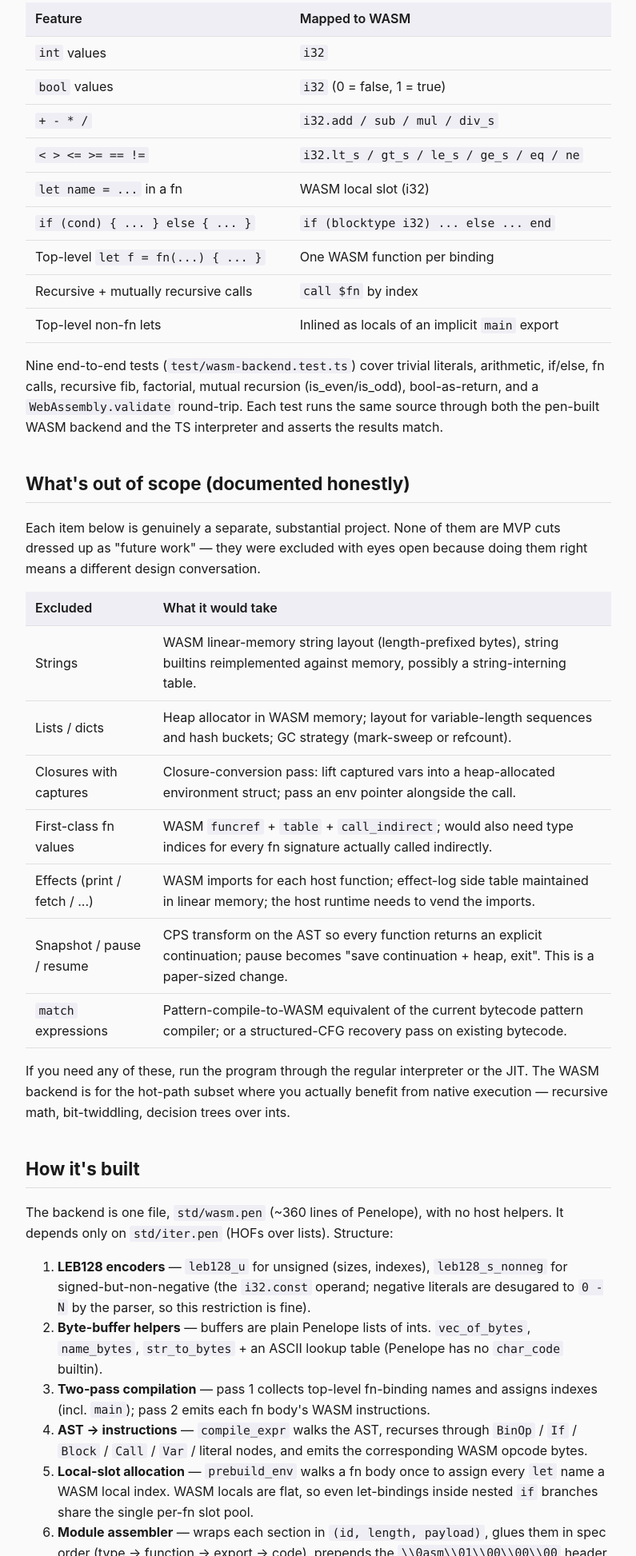
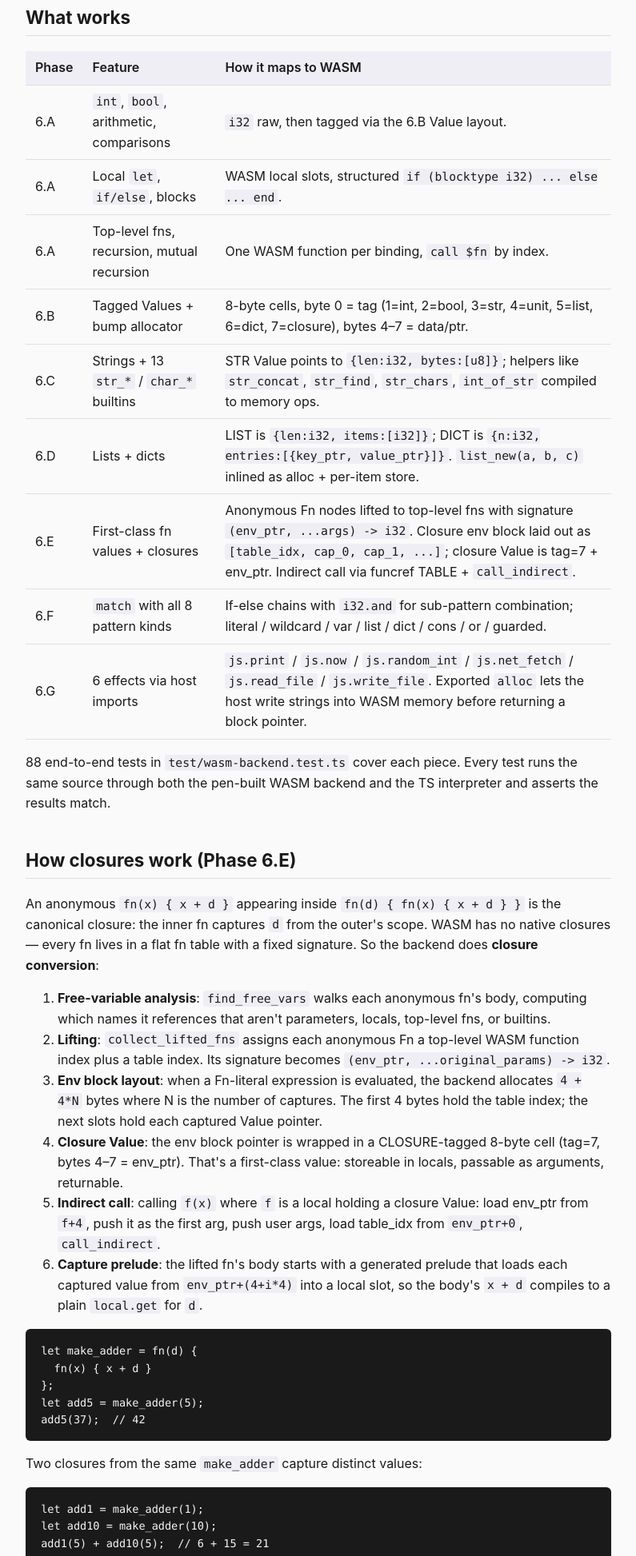
Before and after one commit to airingursb/Penelope, a website: page docs-site/wasm.html in a window 1280 px wide. Shown: the part 854-2800 px from the top of the page at 80% size, without its empty margins (242-1037 px from the left). Drawn offline with Linux system fonts and the light colour scheme.

Commit message:
docs(wasm): catch up site to Phase 6.A through 6.G + 6.E closures
The wasm.html page was frozen at Phase 6.A — int-only subset. Rewrite
it to reflect what actually works now: 88 tests, tagged Values, strings,
lists, dicts, closures, match, and 6 host effects.

Document closures honestly: how lifting works, env block layout, the
indirect-call path, and the capture prelude. Demo the canonical
make_adder pattern.

Be honest about 6.H (snapshot/pause/resume): it's a paper-sized
architectural change — CPS transform or VM-in-WASM — not a bolt-on.

Co-Authored-By: Claude Opus 4.7 (1M context) <noreply@anthropic.com>

```diff
--- a/docs-site/wasm.html
+++ b/docs-site/wasm.html
@@ -2,7 +2,7 @@
 <html lang="en">
 <head>
 <meta charset="utf-8">
-<title>Penelope — WASM backend (Phase 6.A)</title>
+<title>Penelope — WASM backend (Phase 6)</title>
 <meta name="viewport" content="width=device-width, initial-scale=1">
 <link rel="stylesheet" href="style.css">
 </head>
@@ -32,14 +32,18 @@
 
 <p>The <a href="https://github.com/airingursb/Penelope#design-choices">Design choices</a> section ended with: <em>"the natural successor to the TS implementation is a Penelope-implemented runtime — not a Rust rewrite that would be obsolete the moment the self-hosted compiler can target WASM or native."</em></p>
 
-<p>Phase 6.A is the first concrete step toward that. <code>std/wasm.pen</code> is a WASM backend written in Penelope. It takes an AST bundle (the kind <code>std/parser.pen</code> produces) and emits a complete WebAssembly module as a list of bytes — valid binary, loadable by any WASM runtime, no external assembler required.</p>
+<p><code>std/wasm.pen</code> is a WASM backend written in Penelope. It takes an AST bundle (the kind <code>std/parser.pen</code> produces) and emits a complete WebAssembly module as a list of bytes — valid binary, loadable by any WASM runtime, no external assembler required.</p>
 
 <pre><code>$ pen wasm examples/09-fib.pen --out fib.wasm
-wrote fib.wasm (80 bytes)
+wrote fib.wasm
 
 $ node -e "
   const m = await WebAssembly.compile(require('fs').readFileSync('fib.wasm'));
-  const i = await WebAssembly.instantiate(m);
+  const i = await WebAssembly.instantiate(m, { js: {
+    print: (p, l) =&gt; { /* ... */ }, now: () =&gt; Date.now(),
+    random_int: (lo, hi) =&gt; lo + Math.floor(Math.random() * (hi - lo)),
+    net_fetch: () =&gt; 0, read_file: () =&gt; 0, write_file: () =&gt; {}
+  }});
   console.log('fib(20) =', i.exports.main());
 "
 fib(20) = 6765</code></pre>
@@ -47,64 +51,86 @@ fib(20) = 6765</code></pre>
 <h2>What works</h2>
 
 <table>
-  <tr><th>Feature</th><th>Mapped to WASM</th></tr>
-  <tr><td><code>int</code> values</td><td><code>i32</code></td></tr>
-  <tr><td><code>bool</code> values</td><td><code>i32</code> (0 = false, 1 = true)</td></tr>
-  <tr><td><code>+ - * /</code></td><td><code>i32.add / sub / mul / div_s</code></td></tr>
-  <tr><td><code>&lt; &gt; &lt;= &gt;= == !=</code></td><td><code>i32.lt_s / gt_s / le_s / ge_s / eq / ne</code></td></tr>
-  <tr><td><code>let name = ...</code> in a fn</td><td>WASM local slot (i32)</td></tr>
-  <tr><td><code>if (cond) { ... } else { ... }</code></td><td><code>if (blocktype i32) ... else ... end</code></td></tr>
-  <tr><td>Top-level <code>let f = fn(...) { ... }</code></td><td>One WASM function per binding</td></tr>
-  <tr><td>Recursive + mutually recursive calls</td><td><code>call $fn</code> by index</td></tr>
-  <tr><td>Top-level non-fn lets</td><td>Inlined as locals of an implicit <code>main</code> export</td></tr>
+  <tr><th>Phase</th><th>Feature</th><th>How it maps to WASM</th></tr>
+  <tr><td>6.A</td><td><code>int</code>, <code>bool</code>, arithmetic, comparisons</td><td><code>i32</code> raw, then tagged via the 6.B Value layout.</td></tr>
+  <tr><td>6.A</td><td>Local <code>let</code>, <code>if/else</code>, blocks</td><td>WASM local slots, structured <code>if (blocktype i32) ... else ... end</code>.</td></tr>
+  <tr><td>6.A</td><td>Top-level fns, recursion, mutual recursion</td><td>One WASM function per binding, <code>call $fn</code> by index.</td></tr>
+  <tr><td>6.B</td><td>Tagged Values + bump allocator</td><td>8-byte cells, byte 0 = tag (1=int, 2=bool, 3=str, 4=unit, 5=list, 6=dict, 7=closure), bytes 4–7 = data/ptr.</td></tr>
+  <tr><td>6.C</td><td>Strings + 13 <code>str_*</code> / <code>char_*</code> builtins</td><td>STR Value points to <code>{len:i32, bytes:[u8]}</code>; helpers like <code>str_concat</code>, <code>str_find</code>, <code>str_chars</code>, <code>int_of_str</code> compiled to memory ops.</td></tr>
+  <tr><td>6.D</td><td>Lists + dicts</td><td>LIST is <code>{len:i32, items:[i32]}</code>; DICT is <code>{n:i32, entries:[{key_ptr, value_ptr}]}</code>. <code>list_new(a, b, c)</code> inlined as alloc + per-item store.</td></tr>
+  <tr><td>6.E</td><td>First-class fn values + closures</td><td>Anonymous Fn nodes lifted to top-level fns with signature <code>(env_ptr, ...args) -&gt; i32</code>. Closure env block laid out as <code>[table_idx, cap_0, cap_1, ...]</code>; closure Value is tag=7 + env_ptr. Indirect call via funcref TABLE + <code>call_indirect</code>.</td></tr>
+  <tr><td>6.F</td><td><code>match</code> with all 8 pattern kinds</td><td>If-else chains with <code>i32.and</code> for sub-pattern combination; literal / wildcard / var / list / dict / cons / or / guarded.</td></tr>
+  <tr><td>6.G</td><td>6 effects via host imports</td><td><code>js.print</code> / <code>js.now</code> / <code>js.random_int</code> / <code>js.net_fetch</code> / <code>js.read_file</code> / <code>js.write_file</code>. Exported <code>alloc</code> lets the host write strings into WASM memory before returning a block pointer.</td></tr>
 </table>
 
-<p>Nine end-to-end tests (<code>test/wasm-backend.test.ts</code>) cover trivial literals, arithmetic, if/else, fn calls, recursive fib, factorial, mutual recursion (is_even/is_odd), bool-as-return, and a <code>WebAssembly.validate</code> round-trip. Each test runs the same source through both the pen-built WASM backend and the TS interpreter and asserts the results match.</p>
+<p>88 end-to-end tests in <code>test/wasm-backend.test.ts</code> cover each piece. Every test runs the same source through both the pen-built WASM backend and the TS interpreter and asserts the results match.</p>
+
+<h2>How closures work (Phase 6.E)</h2>
+
+<p>An anonymous <code>fn(x) { x + d }</code> appearing inside <code>fn(d) { fn(x) { x + d } }</code> is the canonical closure: the inner fn captures <code>d</code> from the outer's scope. WASM has no native closures — every fn lives in a flat fn table with a fixed signature. So the backend does <strong>closure conversion</strong>:</p>
+
+<ol>
+  <li><strong>Free-variable analysis</strong>: <code>find_free_vars</code> walks each anonymous fn's body, computing which names it references that aren't parameters, locals, top-level fns, or builtins.</li>
+  <li><strong>Lifting</strong>: <code>collect_lifted_fns</code> assigns each anonymous Fn a top-level WASM function index plus a table index. Its signature becomes <code>(env_ptr, ...original_params) -&gt; i32</code>.</li>
+  <li><strong>Env block layout</strong>: when a Fn-literal expression is evaluated, the backend allocates <code>4 + 4*N</code> bytes where N is the number of captures. The first 4 bytes hold the table index; the next slots hold each captured Value pointer.</li>
+  <li><strong>Closure Value</strong>: the env block pointer is wrapped in a CLOSURE-tagged 8-byte cell (tag=7, bytes 4–7 = env_ptr). That's a first-class value: storeable in locals, passable as arguments, returnable.</li>
+  <li><strong>Indirect call</strong>: calling <code>f(x)</code> where <code>f</code> is a local holding a closure Value: load env_ptr from <code>f+4</code>, push it as the first arg, push user args, load table_idx from <code>env_ptr+0</code>, <code>call_indirect</code>.</li>
+  <li><strong>Capture prelude</strong>: the lifted fn's body starts with a generated prelude that loads each captured value from <code>env_ptr+(4+i*4)</code> into a local slot, so the body's <code>x + d</code> compiles to a plain <code>local.get</code> for <code>d</code>.</li>
+</ol>
+
+<pre><code>let make_adder = fn(d) {
+  fn(x) { x + d }
+};
+let add5 = make_adder(5);
+add5(37);  // 42</code></pre>
+
+<p>Two closures from the same <code>make_adder</code> capture distinct values:</p>
+
+<pre><code>let add1 = make_adder(1);
+let add10 = make_adder(10);
+add1(5) + add10(5);  // 6 + 15 = 21</code></pre>
 
 <h2>What's out of scope (documented honestly)</h2>
 
-<p>Each item below is genuinely a separate, substantial project. None of them are MVP cuts dressed up as "future work" — they were excluded with eyes open because doing them right means a different design conversation.</p>
-
 <table>
   <tr><th>Excluded</th><th>What it would take</th></tr>
-  <tr><td>Strings</td><td>WASM linear-memory string layout (length-prefixed bytes), string builtins reimplemented against memory, possibly a string-interning table.</td></tr>
-  <tr><td>Lists / dicts</td><td>Heap allocator in WASM memory; layout for variable-length sequences and hash buckets; GC strategy (mark-sweep or refcount).</td></tr>
-  <tr><td>Closures with captures</td><td>Closure-conversion pass: lift captured vars into a heap-allocated environment struct; pass an env pointer alongside the call.</td></tr>
-  <tr><td>First-class fn values</td><td>WASM <code>funcref</code> + <code>table</code> + <code>call_indirect</code>; would also need type indices for every fn signature actually called indirectly.</td></tr>
-  <tr><td>Effects (print / fetch / ...)</td><td>WASM imports for each host function; effect-log side table maintained in linear memory; the host runtime needs to vend the imports.</td></tr>
-  <tr><td>Snapshot / pause / resume</td><td>CPS transform on the AST so every function returns an explicit continuation; pause becomes "save continuation + heap, exit". This is a paper-sized change.</td></tr>
-  <tr><td><code>match</code> expressions</td><td>Pattern-compile-to-WASM equivalent of the current bytecode pattern compiler; or a structured-CFG recovery pass on existing bytecode.</td></tr>
+  <tr><td>Floats</td><td>Add <code>f64</code> Value tag + arithmetic helpers; parser already accepts float literals.</td></tr>
+  <tr><td>Arity-3+ closures</td><td>Each new arity needs a new type index in the type section; mechanical extension.</td></tr>
+  <tr><td>Captures from across multiple nested fns</td><td>The current find_free_vars handles each level locally — nested captures would need recursive env chains or flattened capture lists.</td></tr>
+  <tr><td>Snapshot / pause / resume (Phase 6.H)</td><td><strong>Architectural change.</strong> WASM's structured-stack execution model has no native way to suspend a fn mid-execution and serialize its continuation. The two paths: (1) CPS transform on the AST so every fn returns an explicit continuation, then pause = "save continuation + heap, exit"; or (2) ship a Penelope-bytecode-interpreter compiled to WASM and snapshot the bytecode VM state. Either is a paper-sized design conversation, not a bolt-on.</td></tr>
 </table>
 
-<p>If you need any of these, run the program through the regular interpreter or the JIT. The WASM backend is for the hot-path subset where you actually benefit from native execution — recursive math, bit-twiddling, decision trees over ints.</p>
+<p>For pause/resume today, run programs through the regular interpreter or the JIT. The WASM backend is for the hot-path subset where you actually benefit from native execution.</p>
 
 <h2>How it's built</h2>
 
-<p>The backend is one file, <code>std/wasm.pen</code> (~360 lines of Penelope), with no host helpers. It depends only on <code>std/iter.pen</code> (HOFs over lists). Structure:</p>
+<p>One file: <code>std/wasm.pen</code> (~4500 lines of Penelope). Depends only on <code>std/iter.pen</code>. Structure:</p>
 
 <ol>
-  <li><strong>LEB128 encoders</strong> — <code>leb128_u</code> for unsigned (sizes, indexes), <code>leb128_s_nonneg</code> for signed-but-non-negative (the <code>i32.const</code> operand; negative literals are desugared to <code>0 - N</code> by the parser, so this restriction is fine).</li>
-  <li><strong>Byte-buffer helpers</strong> — buffers are plain Penelope lists of ints. <code>vec_of_bytes</code>, <code>name_bytes</code>, <code>str_to_bytes</code> + an ASCII lookup table (Penelope has no <code>char_code</code> builtin).</li>
-  <li><strong>Two-pass compilation</strong> — pass 1 collects top-level fn-binding names and assigns indexes (incl. <code>main</code>); pass 2 emits each fn body's WASM instructions.</li>
-  <li><strong>AST → instructions</strong> — <code>compile_expr</code> walks the AST, recurses through <code>BinOp</code> / <code>If</code> / <code>Block</code> / <code>Call</code> / <code>Var</code> / literal nodes, and emits the corresponding WASM opcode bytes.</li>
-  <li><strong>Local-slot allocation</strong> — <code>prebuild_env</code> walks a fn body once to assign every <code>let</code> name a WASM local index. WASM locals are flat, so even let-bindings inside nested <code>if</code> branches share the single per-fn slot pool.</li>
-  <li><strong>Module assembler</strong> — wraps each section in <code>(id, length, payload)</code>, glues them in spec order (type → function → export → code), prepends the <code>\\0asm\\01\\00\\00\\00</code> header.</li>
+  <li><strong>LEB128 encoders</strong> — <code>leb128_u</code> for unsigned (sizes, indexes), <code>leb128_s_nonneg</code> for signed-but-non-negative literals.</li>
+  <li><strong>Byte-buffer helpers</strong> — buffers are plain Penelope lists of ints. <code>vec_of_bytes</code>, <code>name_bytes</code>, <code>str_to_bytes</code>.</li>
+  <li><strong>Three-pass compilation</strong> — pass 1 collects top-level fn names and assigns indexes; pass 2 finds all anonymous Fn nodes and assigns lifted fn_idx + table_idx + captures; pass 3 emits each fn body's WASM instructions.</li>
+  <li><strong>AST → instructions</strong> — <code>compile_expr</code> walks the AST and emits opcode bytes. Builtins (<code>print</code>, <code>str_concat</code>, <code>list_get</code>, ...) are intercepted and routed to compiled-in helpers.</li>
+  <li><strong>45 helper fns</strong> emitted into the code section: allocator, tag wrappers (<code>make_int</code>, <code>make_bool</code>, ...), tag unwrappers, string/list/dict helpers, char predicates, host-import shims, and <code>make_closure</code>.</li>
+  <li><strong>Module assembler</strong> — type → import → function → table → memory → global → export → element → code. Wraps each section in <code>(id, length, payload)</code>, prepends the <code>\0asm\01\00\00\00</code> header.</li>
 </ol>
 
 <h2>Why this matters</h2>
 
-<p>Before Phase 6.A, "Penelope can compile Penelope" meant "to Penelope bytecode that the TS VM runs." That's already a real fixpoint, but the bytecode lives or dies with the TS host.</p>
+<p>A Penelope program, written by a user, parsed by a Penelope-implemented parser, compiled by a Penelope-implemented WASM backend, runs in any environment that supports WebAssembly — Node, browsers, Cloudflare Workers, Wasmtime, the WASM runtime baked into your phone. The TS implementation is the bootstrap stage; for the WASM-targetable subset of the language, the TS code is now optional, not load-bearing.</p>
 
-<p>Phase 6.A breaks the language out of the host. A Penelope program, written by a user, parsed by a Penelope-implemented parser, compiled by a Penelope-implemented WASM backend, runs in any environment that supports WebAssembly — Node, browsers, Cloudflare Workers, Wasmtime, the wasm runtime baked into your phone. The TS implementation is the bootstrap stage; once you have a WASM-targetable self-hosted frontend, the TS code becomes optional, not load-bearing.</p>
+<p>Each phase from 6.A to 6.G expanded that subset:</p>
+<ul>
+  <li><strong>6.A</strong>: ints + control flow + top-level fns. <em>"Recursive math runs natively."</em></li>
+  <li><strong>6.B</strong>: tagged Values + heap. <em>"Multiple types coexist."</em></li>
+  <li><strong>6.C</strong>: strings + 13 builtins. <em>"Text processing runs natively."</em></li>
+  <li><strong>6.D</strong>: lists + dicts. <em>"Data structures work."</em></li>
+  <li><strong>6.E</strong>: closures + first-class fns. <em>"Higher-order code works."</em></li>
+  <li><strong>6.F</strong>: <code>match</code>. <em>"Pattern matching works."</em></li>
+  <li><strong>6.G</strong>: 6 host effects. <em>"I/O works — print, time, randomness, fetch, file read/write."</em></li>
+</ul>
 
-<p>The int-only subset is intentionally where the WASM story is cleanest: no GC, no host imports, no continuation transforms. Each excluded feature in the table above is a known path to extend, and each one is its own design conversation that deserves its own pass. The current ~360-line backend is the seed crystal that makes those next steps concrete instead of speculative.</p>
-
-<h2>What's next</h2>
-
-<ul>
-  <li><strong>Phase 6.B (potential)</strong>: WASM target for strings + lists via a small allocator in linear memory. Would let the self-hosted parser/compiler itself emit to WASM and self-host on the WASM runtime.</li>
-  <li><strong>Phase 6.C (potential)</strong>: CPS transform → snapshot/pause in WASM, so the durable-execution model works in WASM environments (Cloudflare Workers being the obvious target).</li>
-</ul>
+<p>What's left in the language vs the WASM target is essentially: floats, snapshot/resume, and a handful of edge cases. For everything else, the WASM backend is the path forward.</p>
 
 <footer>
   © 2026 Airing · <a href="https://github.com/airingursb/Penelope">github.com/airingursb/Penelope</a>
```
